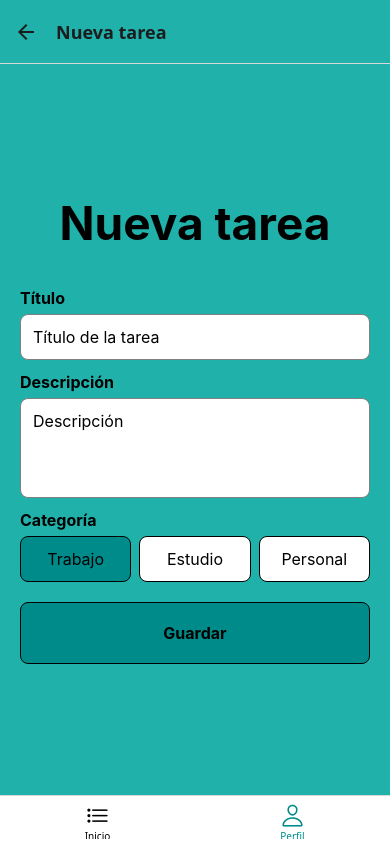
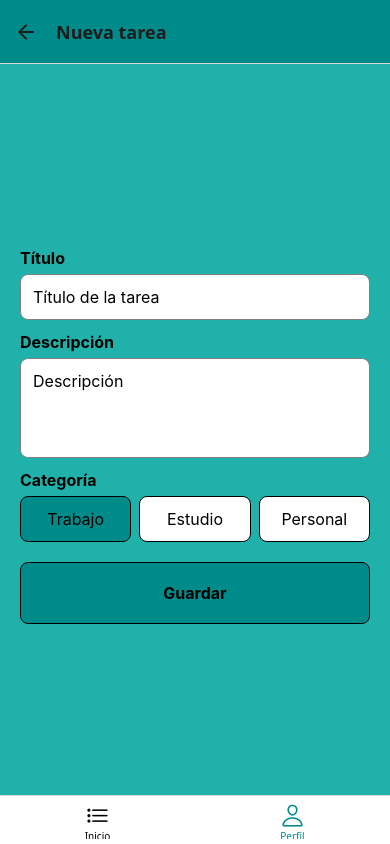
Before and after one commit to IvanTracey/TaskFlow, a React Native app: screen /TaskForm in a window 390 px wide. Built offline with nearby package versions, Linux system fonts and the light colour scheme.

Commit message:
Modificaciones, entrega N5

```diff
--- a/src/components/TaskForm.tsx
+++ b/src/components/TaskForm.tsx
@@ -27,6 +27,7 @@ export default function TaskForm() {
       return true;
     }
   }
+
   // Funcion al presionar boton "Guardar"
   const handleAddTask = () => {
     //Seteo en "Presionados" los estados para activar los errores visuales si están vacíos
@@ -44,6 +45,8 @@ export default function TaskForm() {
     if(validateForm()){
       console.log('Tarea creada:', task);
       Alert.alert('Éxito', 'Tarea capturada localmente');
+
+
 
       // Reseteo las variables
       setTitle('');
@@ -67,8 +70,6 @@ export default function TaskForm() {
   return (
     <KeyboardAvoidingView
     style={styles.container}>
-      <Text style={styles.title}>Nueva tarea</Text>
-
       <Text style={styles.label}>Título</Text>
       <TextInput
       // Aplica el estilo base, y si hay error, le suma el borde rojo
--- a/src/navegation/TasksStack.tsx
+++ b/src/navegation/TasksStack.tsx
@@ -31,7 +31,7 @@ export default function TasksStack() {
         screenOptions={     // Configura opciones comunes a todas las pantallas
             // Las primeras llaves pertenecen a JSX y las segundas a un objeto
             {
-            headerStyle: {backgroundColor: COLORS.primary},
+            headerStyle: {backgroundColor: COLORS.background},
             headerTitleStyle: { fontWeight: "bold" }
             }
         }>
--- a/src/screens/HomeScreen.tsx
+++ b/src/screens/HomeScreen.tsx
@@ -31,7 +31,7 @@ export default function HomeScreen() {
     },
   ]);
 
-  // Ahora navegamos al detalle pasando los datos por params.
+  // Ahora navegamos al detalle pasando los datos por params (tambien indicando el tipo, por ser TypeScript).
   const handleTaskPress = (task: Task) => {
     navigation.navigate('TaskDetail', {
       id: task.id,
@@ -49,15 +49,20 @@ export default function HomeScreen() {
 
   return (
     <SafeAreaView  style={styles.container}>
-      <Text style={styles.title}>Mis tareas</Text>
       {tasks.length === 0 ? (
         <EmptyState />
       ) : (
         <FlatList
+          // Array con la informacion
           data={tasks}
+          // Identificador
           keyExtractor={(item) => item.id}
+          // Lo que se muestra en cada iteracion
           renderItem={({ item }) => (
-            <TouchableOpacity style={styles.card} onPress={() => handleTaskPress(item)}>
+            <TouchableOpacity
+            style={styles.card}
+            onPress={() => handleTaskPress(item)}
+            >
               <Text style={styles.taskTitle}>{item.title}</Text>
               <Text>{item.category}</Text>
             </TouchableOpacity>
@@ -65,7 +70,10 @@ export default function HomeScreen() {
         />
       )}
       {/* Botón flotante "+" para nueva tarea */}
-      <TouchableOpacity style={styles.fab} onPress={handleAddPress}>
+      <TouchableOpacity
+      style={styles.fab}
+      onPress={handleAddPress}
+      >
         <Text style={styles.fabText}>+</Text>
       </TouchableOpacity>
     </SafeAreaView>
--- a/src/screens/ProfileScreen.tsx
+++ b/src/screens/ProfileScreen.tsx
@@ -7,7 +7,7 @@ export function ProfileScreen(){
     return(
         <SafeAreaView  style={styles.container}>
         <View style={styles.container}>
-            <Text style={styles.title}>TaskFlow</Text>
+            <Text style={styles.title}>Perfiles</Text>
             <ProfileCard
                 name="Ana Gomez"
                 role="Desarrolladora"
```
